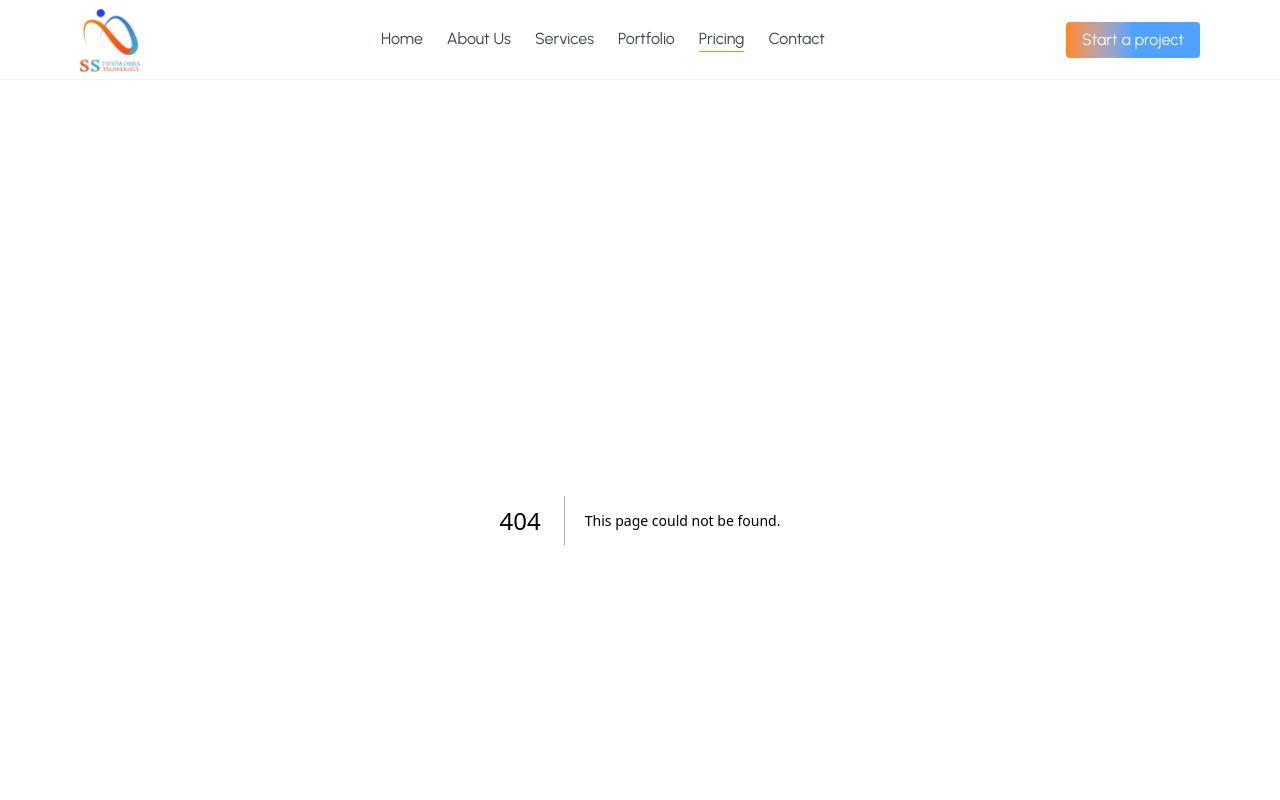
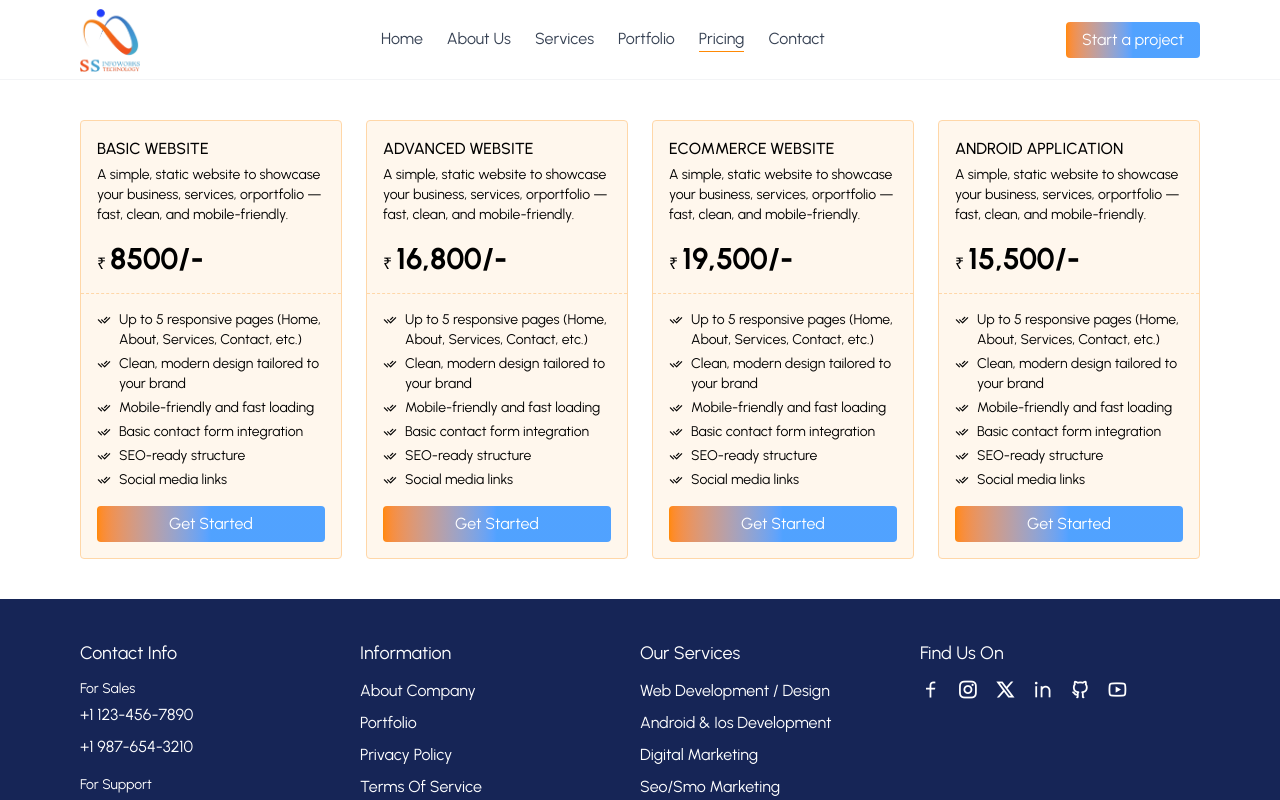
Before and after one commit to thedeepakmaurya/ss_info_works, a Next.js app: page /pricing in a window 1280 px wide. Before the commit this address had no page. Shown: the top 800 px of the page. Built offline with nearby package versions, Linux system fonts and the light colour scheme.

Commit message:
pricing ui

```diff
--- /dev/null
+++ b/app/about/page.jsx
@@ -0,0 +1,3 @@
+export default function page() {
+  return <div></div>;
+}
--- /dev/null
+++ b/app/portfolio/page.jsx
@@ -0,0 +1,3 @@
+export default function page(){
+    return <div></div>;
+}
--- /dev/null
+++ b/app/pricing/page.jsx
@@ -0,0 +1,5 @@
+import PricePage from "@/components/section/PricePage";
+
+export default function page() {
+  return <PricePage />;
+}
--- /dev/null
+++ b/app/services/page.jsx
@@ -0,0 +1,3 @@
+export default function page (){
+    return <div></div>;
+}
--- a/components/section/ContactPage.jsx
+++ b/components/section/ContactPage.jsx
@@ -4,7 +4,7 @@ export default function ContactPage() {
   return (
     <section className="px-3 lg:px-20">
       <div className="grid gap-6 lg:grid-cols-3">
-        <div className="space-y-4 rounded-sm bg-gradient-to-r from-orange-400 to-blue-400 to-50% p-6 text-white">
+        <div className="space-y-4 rounded-sm  p-6 bg-orange-50 border border-orange-200">
           <h3 className="text-lg font-medium">Get in Touch</h3>
           <div>
             <h5 className="font-medium">Visit us</h5>
@@ -39,7 +39,7 @@ export default function ContactPage() {
                 Name
               </label>
               <input
-                className="w-full rounded-sm border border-gray-200 p-2 text-sm text-gray-600 focus:border-0 focus:outline-1 focus:outline-orange-400"
+                className="w-full rounded-sm border border-gray-200 p-2 text-sm text-gray-600 focus:border-0 focus:outline-1 focus:outline-orange-200"
                 type="text"
                 id="name"
                 name="name"
@@ -54,7 +54,7 @@ export default function ContactPage() {
                 Email
               </label>
               <input
-                className="w-full rounded-sm border border-gray-200 p-2 text-sm text-gray-600 focus:border-0 focus:outline-1 focus:outline-orange-400"
+                className="w-full rounded-sm border border-gray-200 p-2 text-sm text-gray-600 focus:border-0 focus:outline-1 focus:outline-orange-200"
                 type="email"
                 id="email"
                 name="email"
@@ -69,7 +69,7 @@ export default function ContactPage() {
                 Phone
               </label>
               <input
-                className="w-full rounded-sm border border-gray-200 p-2 text-sm text-gray-600 focus:border-0 focus:outline-1 focus:outline-orange-400"
+                className="w-full rounded-sm border border-gray-200 p-2 text-sm text-gray-600 focus:border-0 focus:outline-1 focus:outline-orange-200"
                 type="number"
                 id="phone"
                 name="phone"
@@ -84,7 +84,7 @@ export default function ContactPage() {
                 Service
               </label>
               <select
-                className="w-full appearance-none rounded-sm border border-gray-200 p-2 text-sm text-gray-600 focus:border-0 focus:outline-1 focus:outline-orange-400"
+                className="w-full appearance-none rounded-sm border border-gray-200 p-2 text-sm text-gray-600 focus:border-0 focus:outline-1 focus:outline-orange-200"
                 name="service"
                 id="service"
               >
@@ -105,7 +105,7 @@ export default function ContactPage() {
                 Message
               </label>
               <textarea
-                className="h-24 w-full rounded-sm border border-gray-200 p-2 text-sm text-gray-600 focus:border-0 focus:outline-1 focus:outline-orange-400"
+                className="h-24 w-full rounded-sm border border-gray-200 p-2 text-sm text-gray-600 focus:border-0 focus:outline-1 focus:outline-orange-200"
                 id="message"
                 name="message"
                 required
--- /dev/null
+++ b/components/section/PricePage.jsx
@@ -0,0 +1,43 @@
+import Link from "next/link";
+import data from "../../public/db/data.json";
+
+export default function PricePage() {
+  const { pricing } = data;
+
+  return (
+    <section className="grid gap-6 px-3 lg:grid-cols-4 lg:px-20">
+      {pricing.map(({ title, description, price, features }, index) => {
+        return (
+          <div
+            key={index}
+            className="rounded-sm border border-orange-200 bg-orange-50"
+          >
+            <div className="border-b border-dashed border-orange-200 p-4">
+              <h4 className="mb-1 font-medium">{title}</h4>
+              <p className="mb-4 text-sm">{description}</p>
+              <h5>
+                ₹ <span className="text-3xl font-bold">{price}/-</span>
+              </h5>
+            </div>
+            <div className="p-4">
+              <ul className="mb-4 space-y-1 text-sm">
+                {features.map((feature, i) => {
+                  return (
+                    <li key={i} className="flex gap-2">
+                      <i className="ri-check-double-line"></i> {feature}
+                    </li>
+                  );
+                })}
+              </ul>
+              <Link href="/contact">
+                <button className="w-full cursor-pointer rounded-sm bg-gradient-to-r from-orange-400 to-blue-400 to-50% px-4 py-1.5 text-white transition-all duration-300 ease-in-out hover:scale-105">
+                  Get Started
+                </button>
+              </Link>
+            </div>
+          </div>
+        );
+      })}
+    </section>
+  );
+}
--- a/public/db/data.json
+++ b/public/db/data.json
@@ -72,5 +72,59 @@
         }
       ]
     }
+  ],
+  "pricing": [
+    {
+      "title": "BASIC WEBSITE",
+      "description": "A simple, static website to showcase your business, services, orportfolio — fast, clean, and mobile-friendly.",
+      "price": "8500",
+      "features": [
+        "Up to 5 responsive pages (Home, About, Services, Contact, etc.)",
+        "Clean, modern design tailored to your brand",
+        "Mobile-friendly and fast loading",
+        "Basic contact form integration",
+        "SEO-ready structure",
+        "Social media links"
+      ]
+    },
+    {
+      "title": "ADVANCED WEBSITE",
+      "description": "A simple, static website to showcase your business, services, orportfolio — fast, clean, and mobile-friendly.",
+      "price": "16,800",
+      "features": [
+        "Up to 5 responsive pages (Home, About, Services, Contact, etc.)",
+        "Clean, modern design tailored to your brand",
+        "Mobile-friendly and fast loading",
+        "Basic contact form integration",
+        "SEO-ready structure",
+        "Social media links"
+      ]
+    },
+    {
+      "title": "ECOMMERCE WEBSITE",
+      "description": "A simple, static website to showcase your business, services, orportfolio — fast, clean, and mobile-friendly.",
+      "price": "19,500",
+      "features": [
+        "Up to 5 responsive pages (Home, About, Services, Contact, etc.)",
+        "Clean, modern design tailored to your brand",
+        "Mobile-friendly and fast loading",
+        "Basic contact form integration",
+        "SEO-ready structure",
+        "Social media links"
+      ]
+    },
+    {
+      "title": "ANDROID APPLICATION",
+      "description": "A simple, static website to showcase your business, services, orportfolio — fast, clean, and mobile-friendly.",
+      "price": "15,500",
+      "features": [
+        "Up to 5 responsive pages (Home, About, Services, Contact, etc.)",
+        "Clean, modern design tailored to your brand",
+        "Mobile-friendly and fast loading",
+        "Basic contact form integration",
+        "SEO-ready structure",
+        "Social media links"
+      ]
+    }
   ]
 }
```
